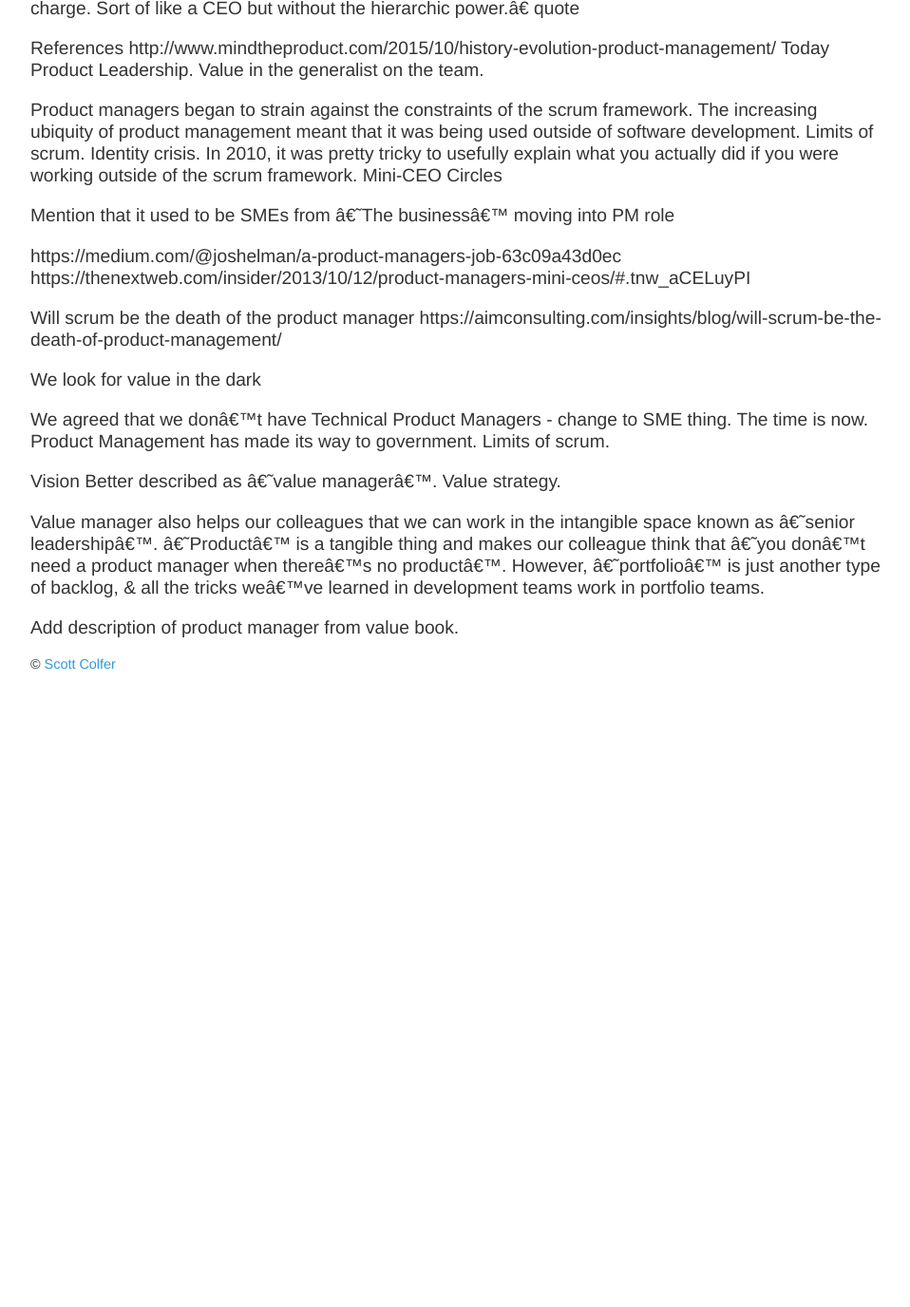
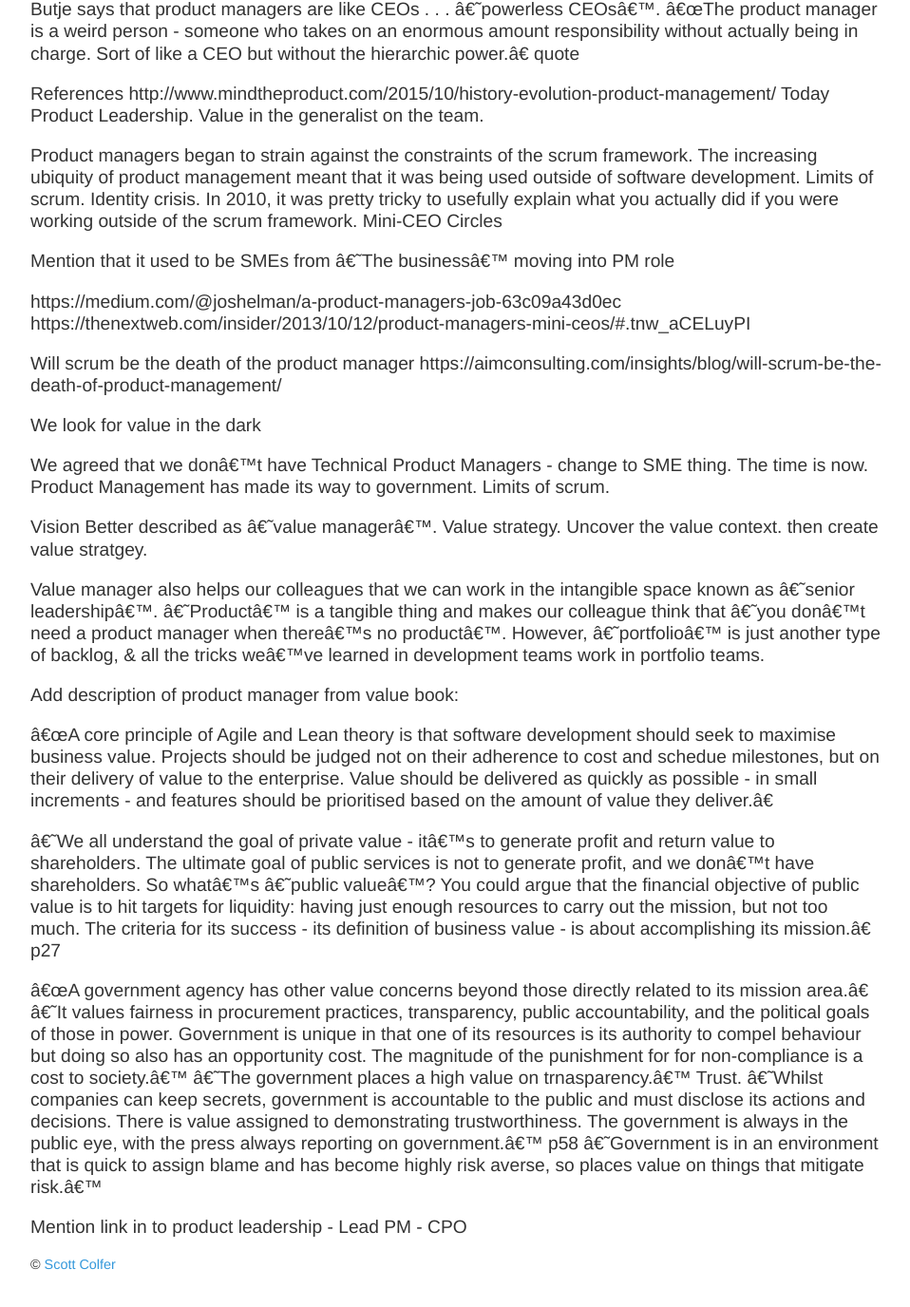
Before and after one commit to scottcolfer/scottcolfer.github.io, a Jekyll site: the page built from _posts/2017-08-25-value-manager.md, in a window 1280 px wide and 1400 px high, scrolled down 1474 px. Shown: the top 1376 px of the window at 95% size, without its empty margins (160-1118 px from the left). Built offline with Jekyll 4.4.1, drawn with Linux system fonts in a browser that asks for light colours; before the commit the page ends 2243 px from its top, so only the background shows below that; some of the changed text lies outside the part shown.

Commit message:
Update and rename 2017-08-25-death-product-manager.md to 2017-08-25-value-manager.md
Adding some value notes

```diff
--- a/_posts/2017-08-25-death-product-manager.md
+++ b/_posts/2017-08-25-value-manager.md
@@ -1,11 +1,8 @@
 ---
 layout: post
-title: "Death of the product manager"
-date: 2017-08-25
+title: "The product manager is dead. Long live the value manager."
+date: 2017-09-17
 ---
-
-The birth of the user must be at the cost of the death of the product manager.
-(Roland Barthes)
 
 Identity Crisis - 2017 - what’s the deal?
 
@@ -17,6 +14,8 @@ Zoe & Ross’ articles: https://medium.com/@rossferg/product-manager-or-product-
 You are not the CEO
 https://medium.com/@bfgmartin/product-managers-you-are-not-the-ceo-3441cb3914e4
 We don’t (usually) Manage products
+
+Mind the product - product manager doesn't describe what we do.
 
 A product is something you use and own, like soap.
 A service is something you use but don’t own, like Netflix.
@@ -83,8 +82,20 @@ Limits of scrum.
 
 Vision
 Better described as ‘value manager’.
-Value strategy.
+Value strategy. Uncover the value context. then create value stratgey.
 
 Value manager also helps our colleagues that we can work in the intangible space known as 'senior leadership’. 'Product’ is a tangible thing and makes our colleague think that 'you don’t need a product manager when there’s no product’. However, 'portfolio’ is just another type of backlog, & all the tricks we’ve learned in development teams work in portfolio teams.
 
-Add description of product manager from value book.
+Add description of product manager from value book:
+
+"A core principle of Agile and Lean theory is that software development should seek to maximise business value. Projects should be judged not on their adherence to cost and schedue milestones, but on their delivery of value to the enterprise. Value should be delivered as quickly as possible - in small increments - and features should be prioritised based on the amount of value they deliver."
+
+'We all understand the goal of private value - it's to generate profit and return value to shareholders. The ultimate goal of public services is not to generate profit, and we don't have shareholders. So what's 'public value'? You could argue that the financial objective of public value is to hit targets for liquidity: having just enough resources to carry out the mission, but not too much. The criteria for its success - its definition of business value - is about accomplishing its mission." p27
+
+"A government agency has other value concerns beyond those directly related to its mission area."
+'It values fairness in procurement practices, transparency, public accountability, and the political goals of those in power. Government is unique in that one of its resources is its authority to compel behaviour but doing so also has an opportunity cost. The magnitude of the punishment for for non-compliance is a cost to society.'
+'The government places a high value on trnasparency.' Trust. 'Whilst companies can keep secrets, government is accountable to the public and must disclose its actions and decisions. There is value assigned to demonstrating trustworthiness. The government is always in the public eye, with the press always reporting on government.' p58
+'Government is in an environment that is quick to assign blame and has become highly risk averse, so places value on things that mitigate risk.'
+
+
+Mention link in to product leadership - Lead PM - CPO
```
